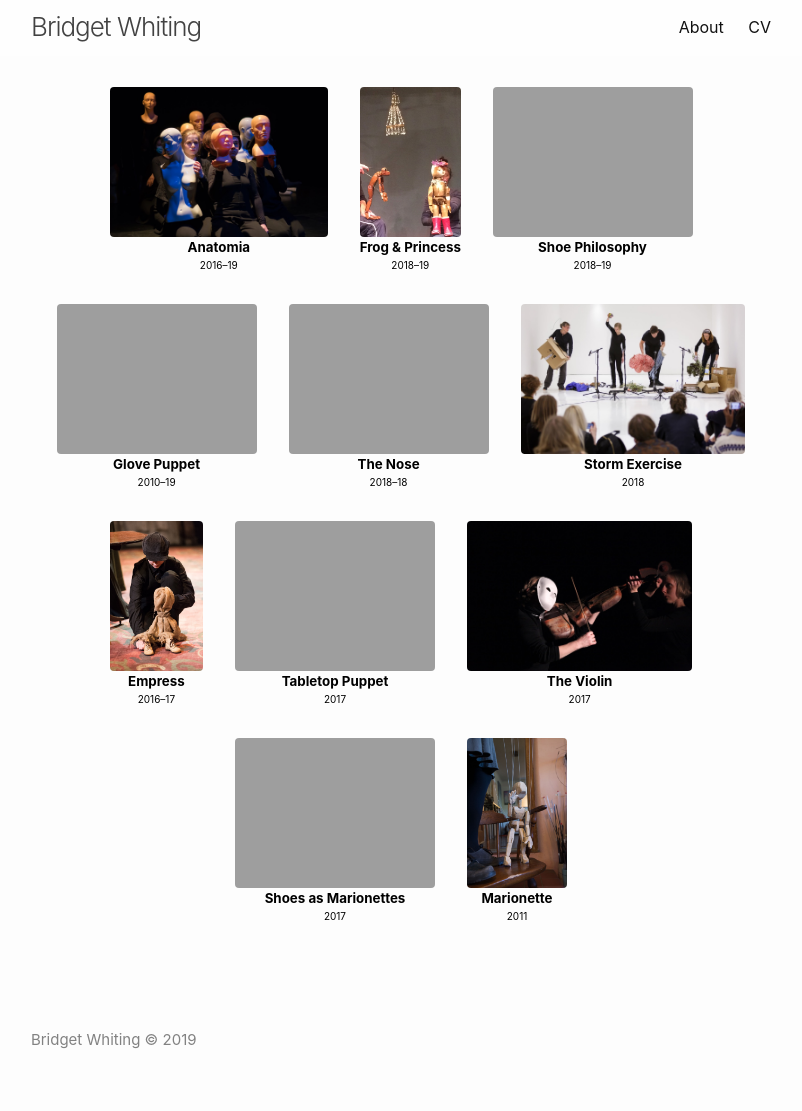
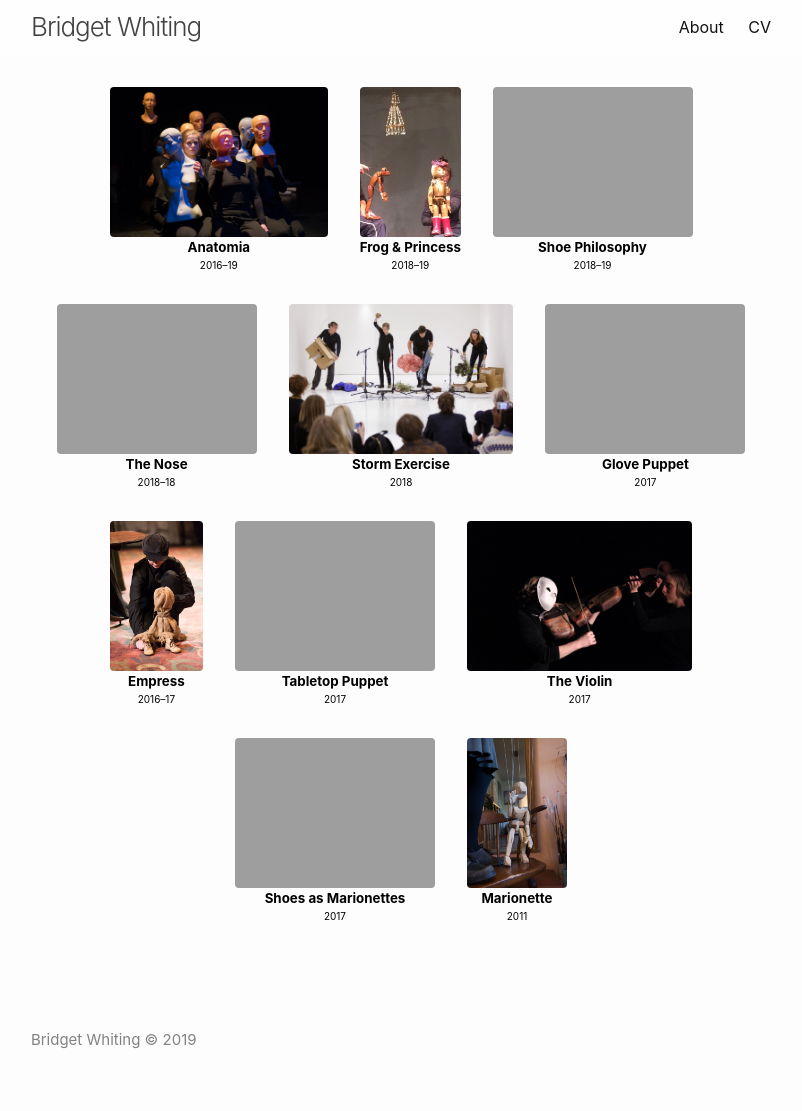
Before and after one commit to markwhiting/bridget, a Jekyll site: the page built from index.md, in a window 1280 px wide. Shown: the whole page, without its empty margins (239-1041 px from the left). Built offline with Jekyll 4.4.1, drawn with Linux system fonts in a browser that asks for light colours.

Commit message:
added date

```diff
--- a/_projects/cubist-angel.markdown
+++ b/_projects/cubist-angel.markdown
@@ -1,8 +1,7 @@
 ---
 title: Glove Puppet
 image: /assets/GlovePuppet/GP finished 0.jpeg
-start: 2010-01-01
-end: 2019-01-01
+end: 2017-11-01
 ---
 
 Perhaps almost a self portrait, this glove puppet, half human half angle, was inspired by bent metal painted face sculpture by Picasso and Paul Klee’s puppets.
```
